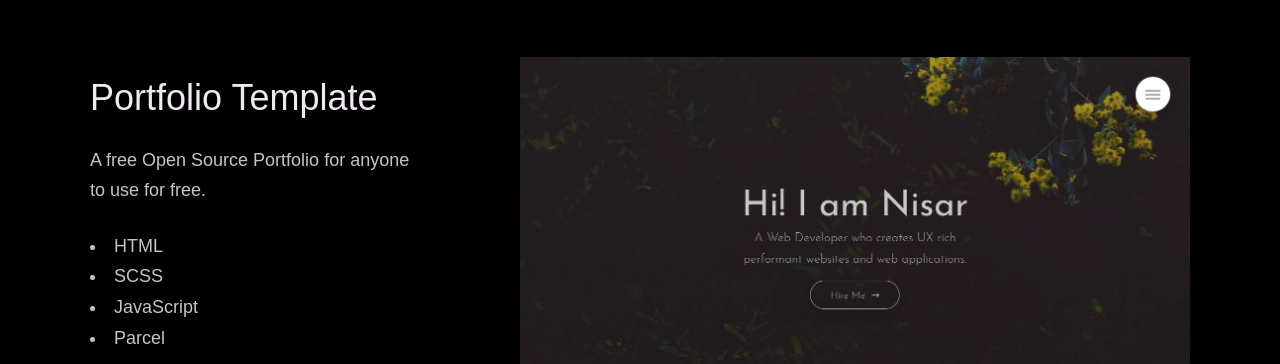
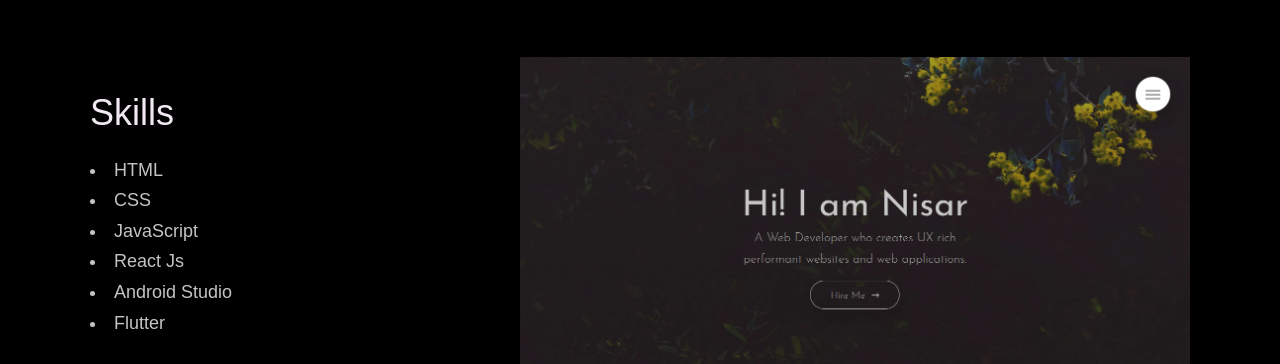
Before and after one commit to maruthisriram/maruthisriram, a website built with Parcel: page index.html in a window 1280 px wide. Shown: the part 1011-1375 px from the top of the page. Built offline with nearby package versions, Linux system fonts and the light colour scheme; files whose address does not match are found by name.

Commit message:
"Commit-1"

```diff
--- a/index.html
+++ b/index.html
@@ -8,7 +8,7 @@
 
   <!-- Put your site title here -->
   <title>
-    Maruthi Sriram R | A 3rd year Student in IITB Bangalore, Karnataka
+    Maruthi Sriram Rachapudi| A Student at International Institute of Information Technology Bangalore, Karnataka
   </title>
 
   <meta name="description" content="Add small description of yourself.">
@@ -62,15 +62,16 @@
 
         <div class="work__box">
           <div class="work__text">
-            <h3>Portfolio Template</h3>
-            <p>
-              A free Open Source Portfolio for anyone to use for free.
-            </p>
+            <h3>Skills</h3>
             <ul class="work__list">
               <li>HTML</li>
-              <li>SCSS</li>
+              <li>CSS</li>
               <li>JavaScript</li>
-              <li>Parcel</li>
+              <li>React Js</li>
+              <li>Android Studio</li>
+              <li>Flutter</li>
+
+
             </ul>
 
             <div class="work__links">
```
